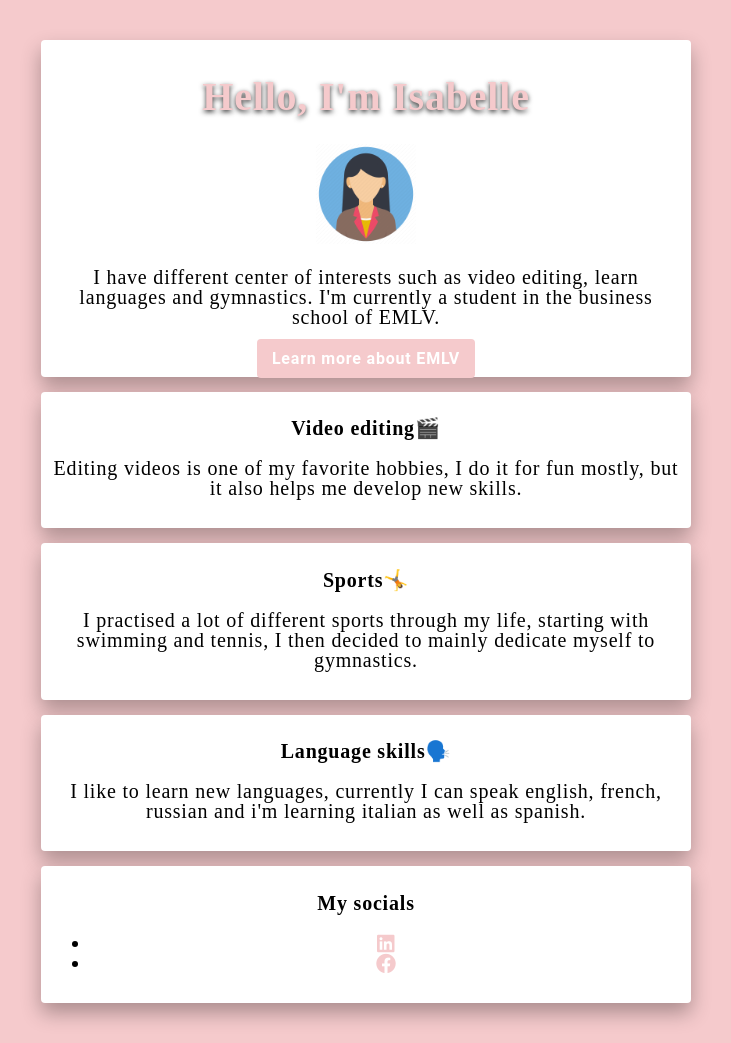
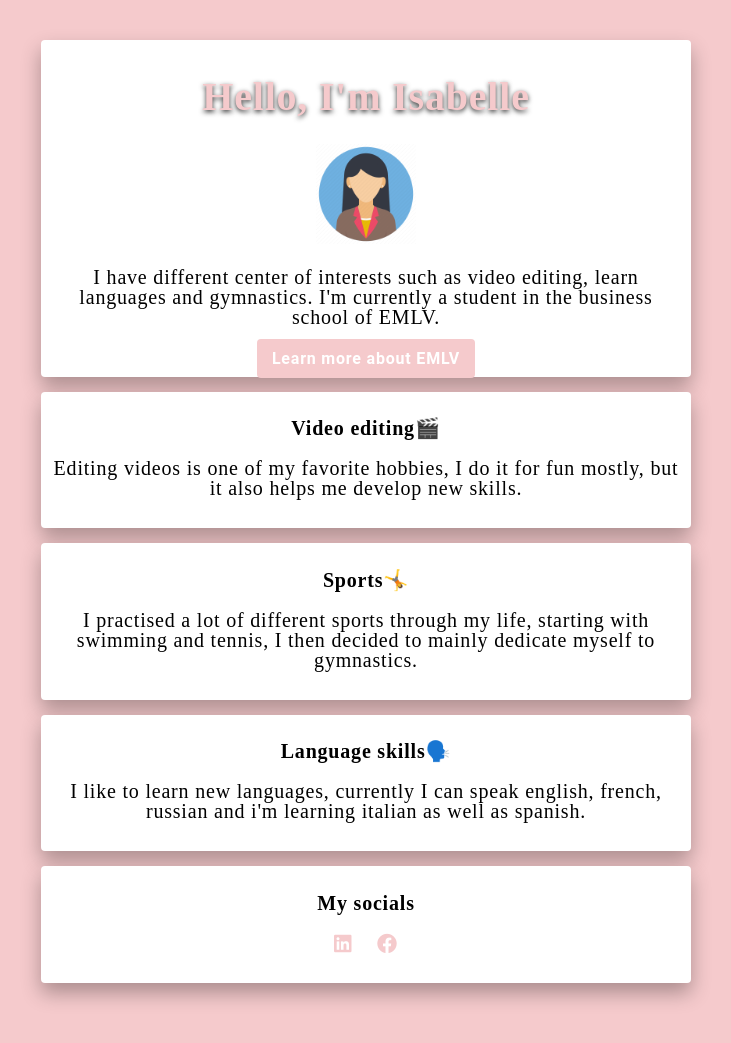
Before and after one commit to isabelle-jaffal/my-profile, a plain HTML site: page index.html in a window 1280 px wide. Shown: the whole page, without its empty margins (274-1005 px from the left). Drawn offline with Linux system fonts and the light colour scheme.

Commit message:
style.css

```diff
--- a/style.css
+++ b/style.css
@@ -62,6 +62,16 @@ img{
   width : 100px ;
 }
 
+.list-inline {
+ list-style: none;
+ padding-left: 0px;
+}
+
+.list-inline li {
+  display: inline;
+  padding: 10px;
+}
+
 @media (max-width: 500px) {
   .container {
     background-color:  red;
```
